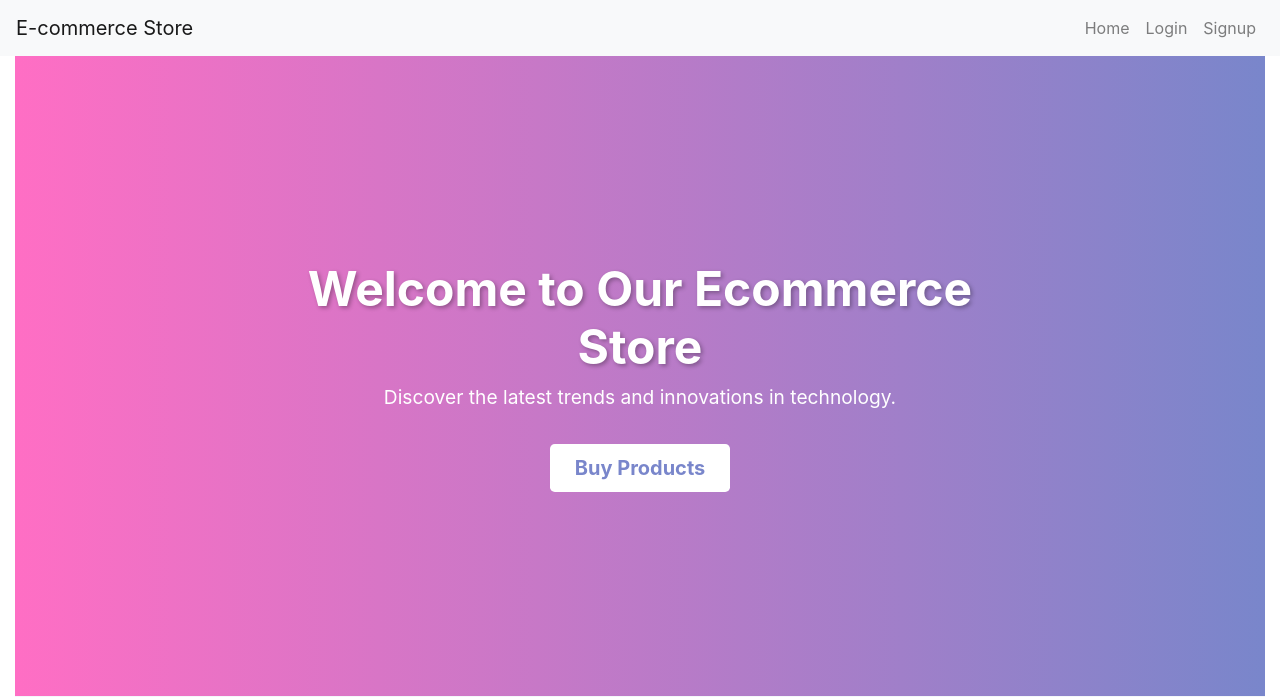
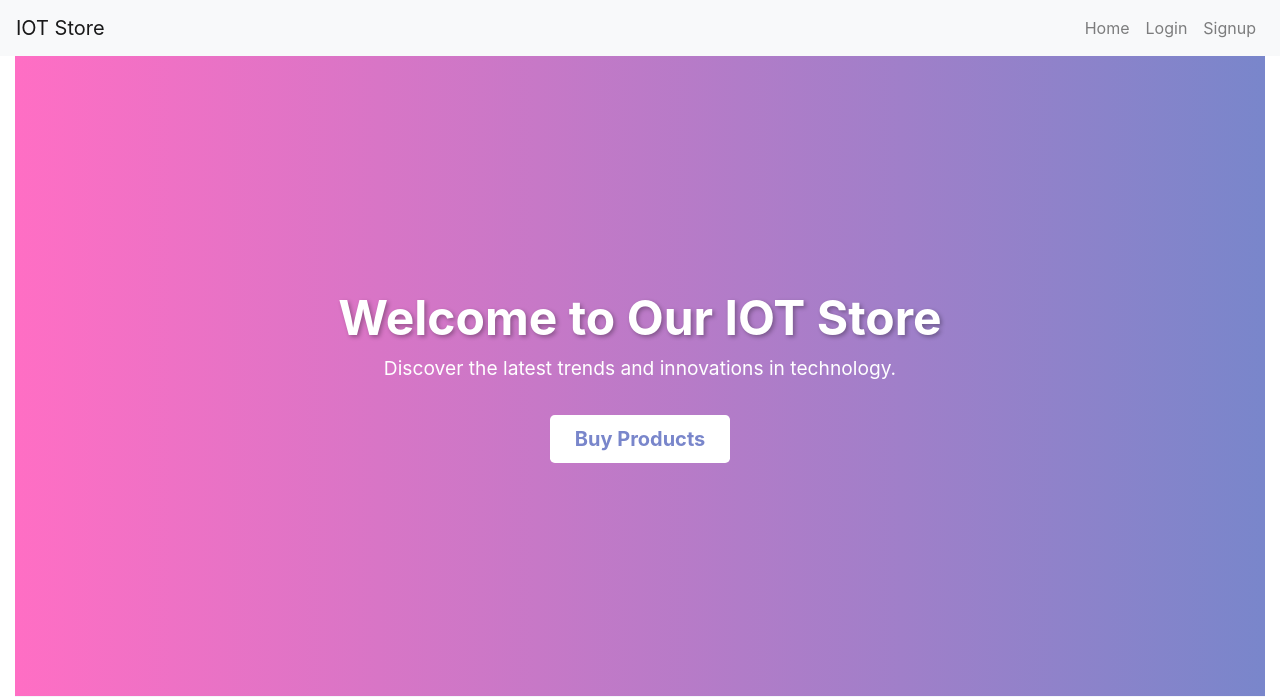
Before and after one commit to MoazamAli45/Django-ecommerce, a Django app: page / in a window 1280 px wide. Shown: the top 697 px of the page. Run offline with Django 5.2, Linux system fonts and the light colour scheme; data that the repository does not hold is empty; parts of the project's set-up code (start-up, migrations or seed data) failed here and were passed over; some libraries are stand-ins or nearby versions.

Commit message:
Update store title and headings to reflect IOT branding; adjust relevant HTML templates.

```diff
--- a/ecommerce/settings.py
+++ b/ecommerce/settings.py
@@ -153,7 +153,7 @@ MEDIA_URL = '/media/'
 MEDIA_ROOT = BASE_DIR / 'media'
 
 # Default primary key field type
-# https://docs.djangoproject.com/en/5.2/ref/settings/#default-auto-field
+# https://docs.djangoproject.com/en/5.2/ref/settings/Default#default-auto-field
 
 DEFAULT_AUTO_FIELD = 'django.db.models.BigAutoField'
 
--- a/templates/store/base.html
+++ b/templates/store/base.html
@@ -3,7 +3,7 @@
   <head>
     <meta charset="UTF-8" />
     <meta name="viewport" content="width=device-width, initial-scale=1.0" />
-    <title>E-commerce Store</title>
+    <title>IOT Store</title>
     <link
       rel="stylesheet"
       href="https://stackpath.bootstrapcdn.com/bootstrap/4.5.2/css/bootstrap.min.css"
@@ -11,7 +11,7 @@
   </head>
   <body>
     <nav class="navbar navbar-expand-lg navbar-light bg-light">
-      <a class="navbar-brand" href="{% url 'store:home' %}">E-commerce Store</a>
+      <a class="navbar-brand" href="{% url 'store:home' %}">IOT Store</a>
 
       <!-- Navbar toggler for mobile -->
       <button
--- a/templates/store/home.html
+++ b/templates/store/home.html
@@ -4,7 +4,7 @@
   <div class="container">
     <div class="row justify-content-center text-center">
       <div class="col-lg-8">
-        <h1>Welcome to Our Ecommerce Store</h1>
+        <h1>Welcome to Our IOT Store</h1>
         <p>Discover the latest trends and innovations in technology.</p>
         <a href="#products" class="btn btn-lg px-4">Buy Products</a>
       </div>
```
